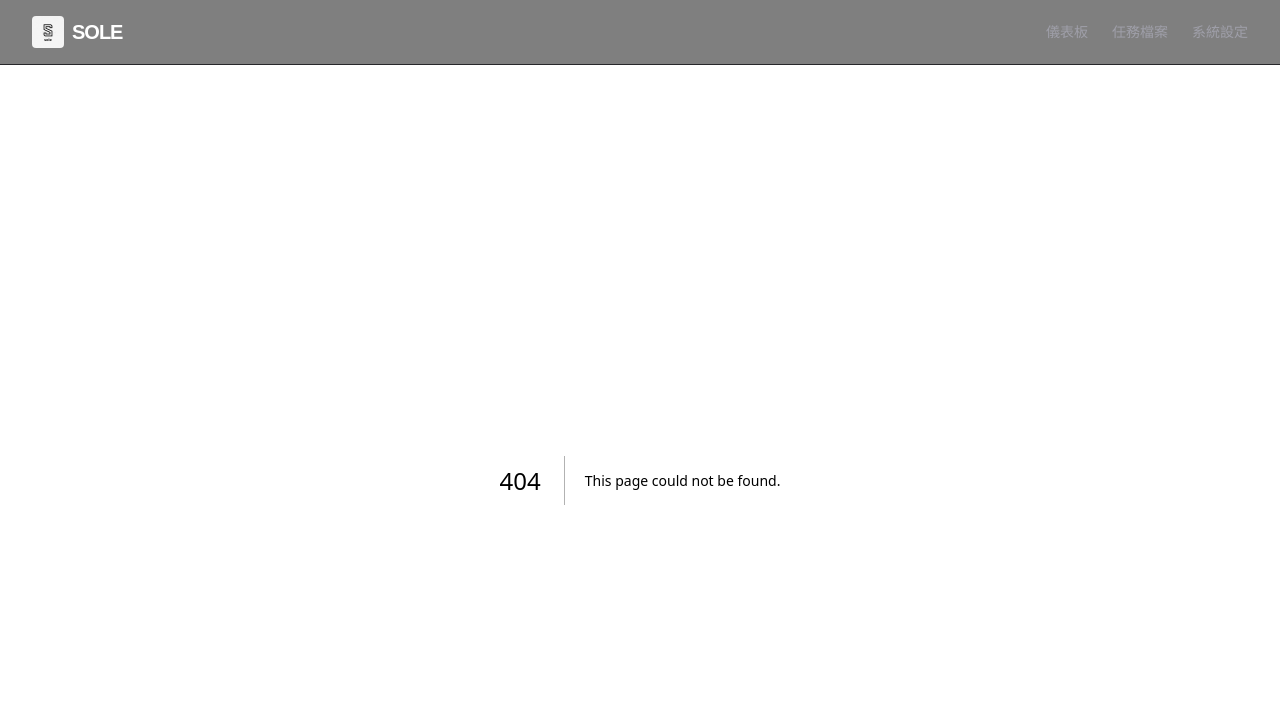
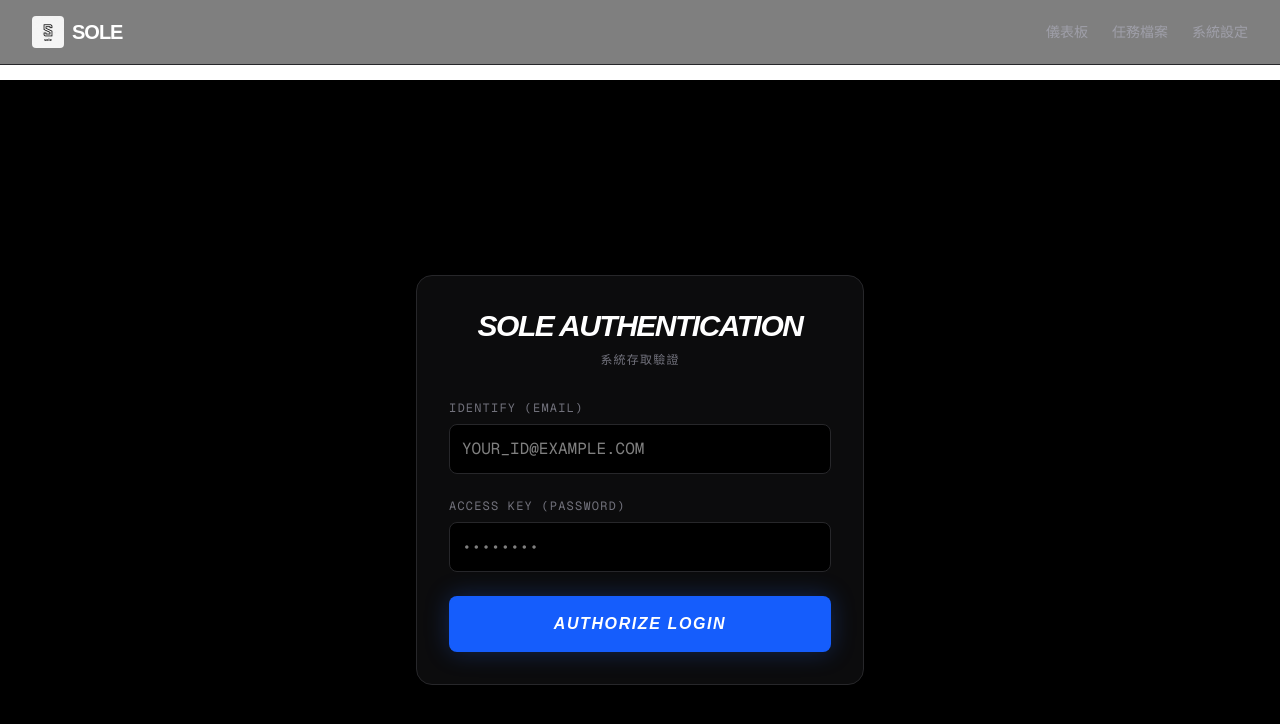
Before and after one commit to fictionmaker486/sole-protocol, a Next.js app: page /login in a window 1280 px wide. Before the commit this address had no page. Shown: the top 724 px of the page. Built offline with nearby package versions, Linux system fonts and the light colour scheme; no server answers.

Commit message:
feat: add login page and disable email confirmation

```diff
--- /dev/null
+++ b/src/app/login/page.tsx
@@ -0,0 +1,69 @@
+'use client'
+import { useState } from 'react'
+import { createClient } from '@/utils/supabase/client'
+import { useRouter } from 'next/navigation'
+
+export default function LoginPage() {
+  const [email, setEmail] = useState('')
+  const [password, setPassword] = useState('')
+  const [loading, setLoading] = useState(false)
+  const router = useRouter()
+  const supabase = createClient()
+
+  const handleLogin = async (e: React.FormEvent) => {
+    e.preventDefault()
+    setLoading(true)
+
+    const { error } = await supabase.auth.signInWithPassword({
+      email,
+      password,
+    })
+
+    if (error) {
+      alert('授權失敗: ' + error.message)
+    } else {
+      // 登入成功後跳轉回任務檔案頁面
+      router.push('/missions')
+      router.refresh()
+    }
+    setLoading(false)
+  }
+
+  return (
+    <div className="flex min-h-screen items-center justify-center bg-black p-4 text-white">
+      <div className="w-full max-w-md border border-zinc-800 bg-zinc-900/50 p-8 rounded-2xl backdrop-blur-xl">
+        <div className="text-center mb-8">
+          <h1 className="text-3xl font-black italic tracking-tighter">SOLE AUTHENTICATION</h1>
+          <p className="text-zinc-500 text-xs mt-2 uppercase tracking-widest font-mono">系統存取驗證</p>
+        </div>
+
+        <form onSubmit={handleLogin} className="space-y-6">
+          <div>
+            <label className="block text-xs text-zinc-500 mb-2 uppercase font-mono tracking-widest">Identify (Email)</label>
+            <input
+              type="email" required
+              className="w-full bg-black border border-zinc-800 p-3 rounded-lg text-white focus:border-blue-500 outline-none transition-all font-mono"
+              value={email} onChange={(e) => setEmail(e.target.value)}
+              placeholder="YOUR_ID@EXAMPLE.COM"
+            />
+          </div>
+          <div>
+            <label className="block text-xs text-zinc-500 mb-2 uppercase font-mono tracking-widest">Access Key (Password)</label>
+            <input
+              type="password" required
+              className="w-full bg-black border border-zinc-800 p-3 rounded-lg text-white focus:border-blue-500 outline-none transition-all font-mono"
+              value={password} onChange={(e) => setPassword(e.target.value)}
+              placeholder="••••••••"
+            />
+          </div>
+          <button
+            disabled={loading}
+            className="w-full py-4 bg-blue-600 hover:bg-blue-700 disabled:opacity-50 text-white font-black rounded-lg transition-all shadow-[0_0_25px_rgba(37,99,235,0.3)] uppercase tracking-widest italic"
+          >
+            {loading ? 'Verifying...' : 'Authorize Login'}
+          </button>
+        </form>
+      </div>
+    </div>
+  )
+}
```
